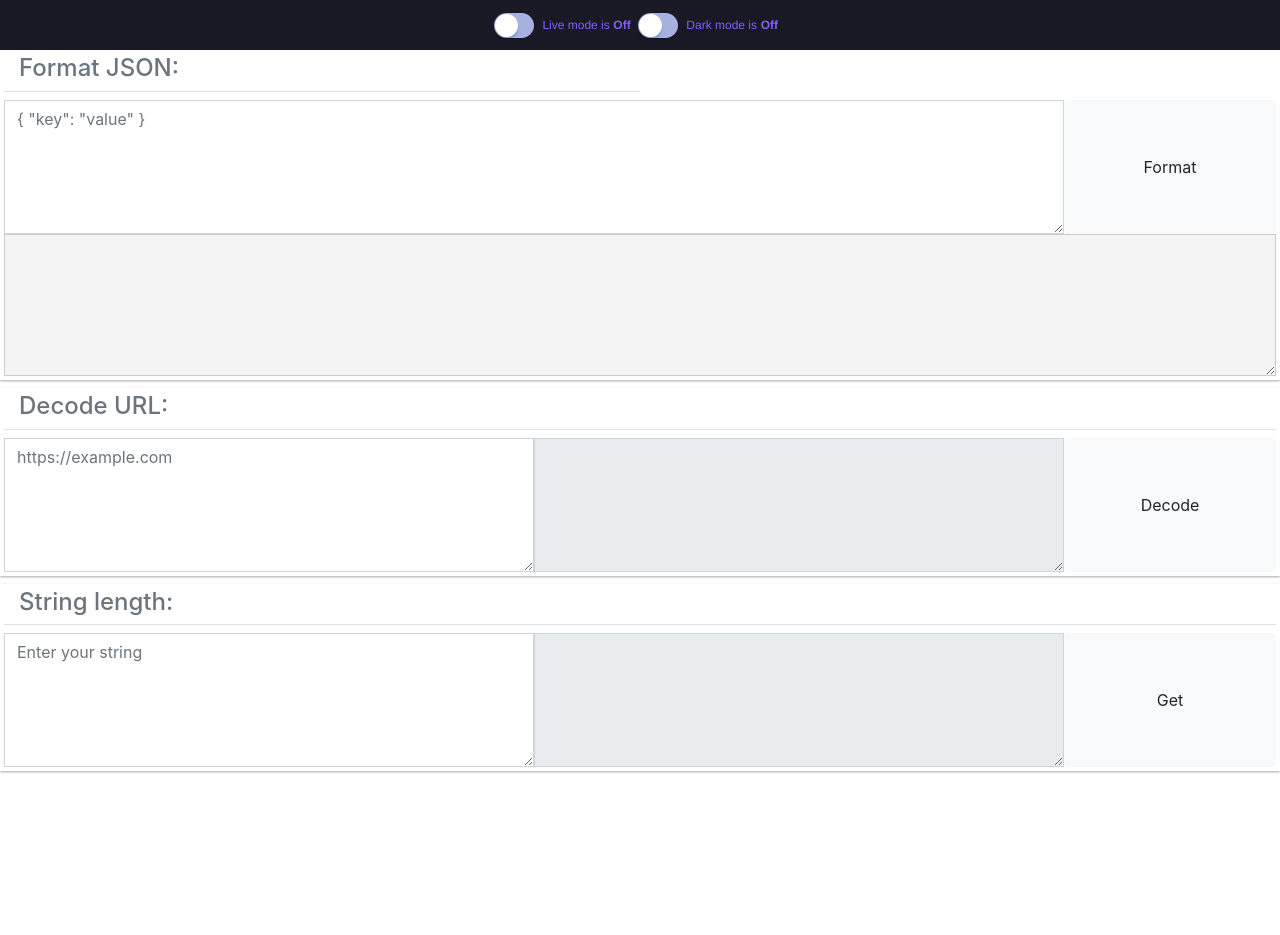
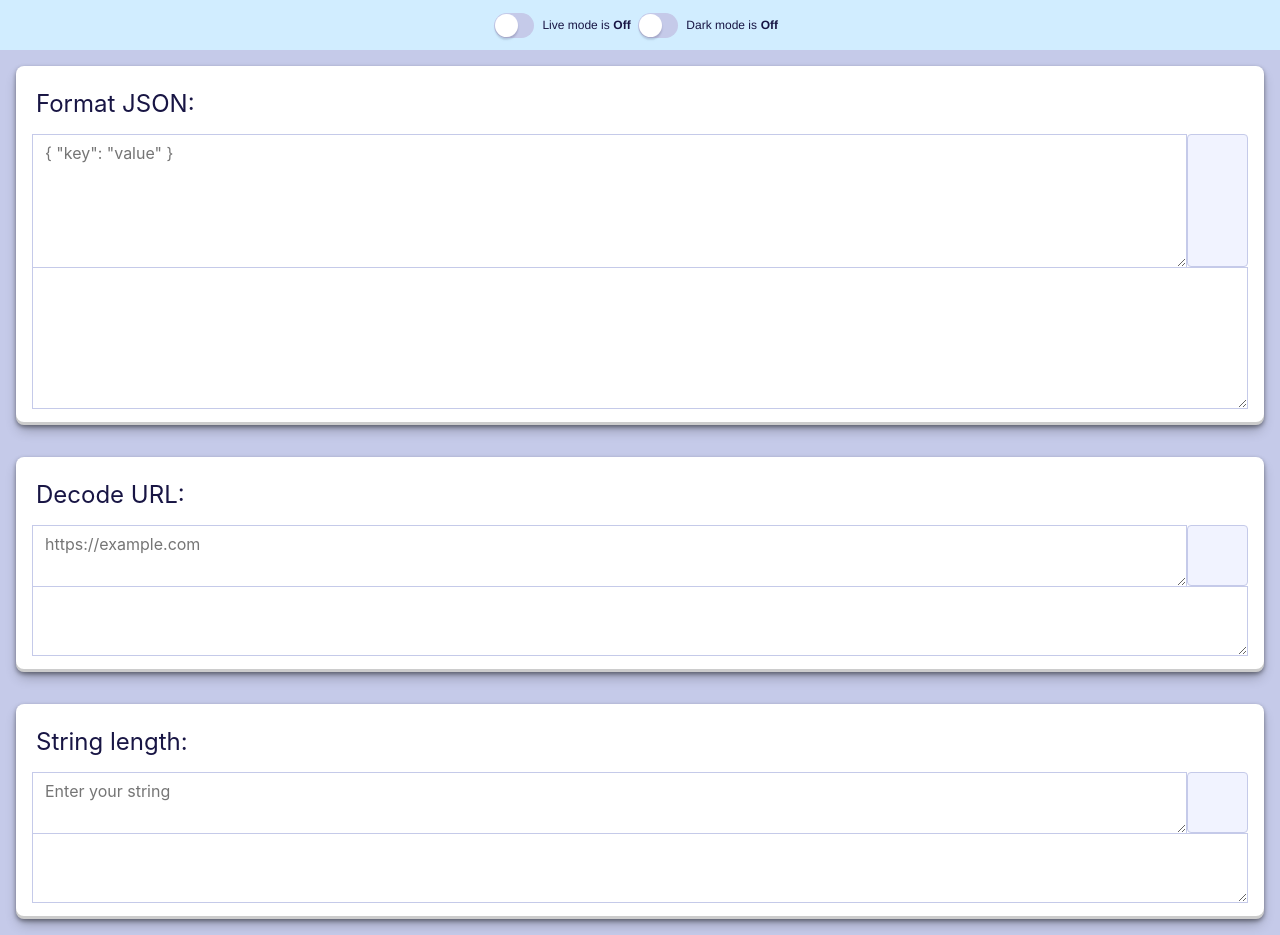
Before and after one commit to khanhtoan20/helper, a plain HTML site: page index.html in a window 1280 px wide. Before the commit the page ends 800 px from the top, so only its background shows below. Drawn offline with Linux system fonts and the light colour scheme.

Commit message:
refactor(helper): styles & scripts

```diff
--- a/index.html
+++ b/index.html
@@ -10,8 +10,7 @@
 </head>
 
 <body>
-    <div class="wrapper">
-        <div class="row setting justify-content-center align-items-center">
+    <div class="setting">
         <div class="checkbox-wrapper-35">
             <input value="private" name="switch" id="live" type="checkbox" class="switch">
             <label for="live">
@@ -33,39 +32,28 @@
             </label>
         </div>
     </div>
-        <div class="row">
-            <div class="col-md-12 mb-2 shadowed">
-                <div class="form-group row p-1">
-                    <label class="col-6 h4 pb-2 text-muted border-bottom border-muted" for="inputJson">Format
+    <div class="wrapper">
+        <div class="interface">
+            <div class="function shadowed">
+                <label class="func-name" for="inputJson">Format
                     JSON:</label>
-                    <textarea class="form-control col-10 rounded-0" id="inputJson" rows="5"
-                        placeholder='{ "key": "value" }'></textarea>
-                    <button class="btn btn-light col-2" onclick="formatJSON()">Format</button>
-                    <textarea class="form-control col-12 rounded-0 user-select-all" id="formattedJsonOutput" rows="5"
-                        readonly></textarea>
+                <textarea class="func-input" id="inputJson" rows="5" placeholder='{ "key": "value" }'></textarea>
+                <button class="func-action" id="actionJson"></button>
+                <textarea class="func-output" id="formattedJsonOutput" rows="5" readonly></textarea>
             </div>
+            <div class="function shadowed">
+                <label class="func-name" for="inputUrl">Decode
+                    URL:</label>
+                <textarea class="func-input" id="inputUrl" rows="2" placeholder="https://example.com"></textarea>
+                <button class="func-action" id="actionUrl"></button>
+                <textarea class="func-output" id="decodedUrlOutput" rows="2" readonly></textarea>
             </div>
-            <div class="col-md-12 mb-2 shadowed">
-                <div class="form-group row p-1">
-                    <label class="col-12 h4 pb-2 text-muted border-bottom border-muted" for="inputUrl">Decode
-                        URL:</label>
-                    <textarea class="form-control col-5 rounded-0" id="inputUrl" rows="5"
-                        placeholder="https://example.com"></textarea>
-                    <textarea class="form-control col-5 rounded-0 user-select-all " id="decodedUrlOutput" rows="5"
-                        readonly></textarea>
-                    <button class="btn btn-light col-2" onclick="decodeURL()">Decode</button>
-                </div>
-            </div>
-            <div class="col-md-12 mb-2 shadowed">
-                <div class="form-group row p-1">
-                    <label class="col-12 h4 pb-2 text-muted border-bottom border-muted" for="inputString">String
+            <div class="function shadowed">
+                <label class="func-name" for="inputString">String
                     length:</label>
-                    <textarea class="form-control col-5 rounded-0" id="inputString" rows="5"
-                        placeholder="Enter your string"></textarea>
-                    <textarea class="form-control col-5 rounded-0 user-select-all" id="stringLengthOutput" rows="5"
-                        readonly></textarea>
-                    <button class="btn btn-light col-2" onclick="getStringLength()">Get</button>
-                </div>
+                <textarea class="func-input" id="inputString" rows="2" placeholder="Enter your string"></textarea>
+                <button class="func-action" id="actionString"></button>
+                <textarea class="func-output" id="stringLengthOutput" rows="2" readonly></textarea>
             </div>
         </div>
     </div>
--- a/main.js
+++ b/main.js
@@ -11,12 +11,15 @@ const [darkMode, setDarkMode] = useState(document.getElementById('dark'));
  */
 const [url, setUrl] = useState(document.getElementById('inputUrl'));
 const [urlOutput, setUrlOutput] = useState(document.getElementById('decodedUrlOutput'));
+const [urlAction, setUrlAction] = useState(document.getElementById('actionUrl'));
 
 const [string, setString] = useState(document.getElementById('inputString'));
 const [stringOutput, setStringOutput] = useState(document.getElementById('stringLengthOutput'));
+const [stringAction, setStringAction] = useState(document.getElementById('actionString'));
 
 const [json, setJson] = useState(document.getElementById('inputJson'));
 const [jsonOutput, setJsonOutput] = useState(document.getElementById('formattedJsonOutput'));
+const [jsonAction, setJsonAction] = useState(document.getElementById('actionJson'));
 
 /**
  * Function Declaration
@@ -62,3 +65,11 @@ liveMode().addEventListener('change', () => {
         json().removeEventListener('input', formatJSON);
     }
 });
+
+darkMode().addEventListener('change', () => {
+    document.body.classList.toggle('dark-mode');
+})
+
+urlAction().addEventListener('click', decodeURL);
+jsonAction().addEventListener('click', formatJSON);
+stringAction().addEventListener('click', getStringLength);
--- a/styles.css
+++ b/styles.css
@@ -1,34 +1,156 @@
+:root {
+    --shadow: rgba(0, 0, 0, 0.4) 0px 2px 4px, rgba(0, 0, 0, 0.3) 0px 7px 13px -3px, rgba(0, 0, 0, 0.2) 0px -3px 0px inset;
+    --body-bg-color: #c5cae9;
+    --setting-bg-color: #d1edff;
+    --setting-color: #181544;
+    --switch-on-bg-color: #2b67f5;
+    --switch-off-bg-color: #c5cae9;
+    --func-bg-color: #ffffff;
+    --func-name-color: #181544;
+    --func-input-bg-color: #ffffff;
+    --func-input-color: #495057;
+    --func-input-border-color: #c5cae9;
+    --func-output-bg-color: #ffffff;
+    --func-output-color: #495057;
+    --func-output-border-color: #c5cae9;
+    --func-action-hover-bg-color: #d1edff;
+    --func-action-bg-color: #f1f3ff;
+    --func-action-border-color: #c5cae9;
+}
+
+.dark-mode {
+    --body-bg-color: #212121;
+    --setting-bg-color: #000000;
+    --setting-color: #FFFFFF;
+    --switch-on-bg-color: #3d3d3d;
+    --switch-off-bg-color: #aaaaaa;
+    --func-bg-color: #181818;
+    --func-name-color: #FFFFFF;
+    --func-input-bg-color: #323232;
+    --func-input-color: #FFFFFF;
+    --func-input-border-color: #000000;
+    --func-output-bg-color: #323232;
+    --func-output-color: #FFFFFF;
+    --func-output-border-color: #000000;
+    --func-action-hover-bg-color: #3d3d3d;
+    --func-action-bg-color: #212121;
+    --func-action-border-color: #000000;
+}
+
+body {
+    background-color: var(--body-bg-color);
+}
+
 body::-webkit-scrollbar {
     display: none;
 }
 
 .wrapper {
     width: 100%;
-    padding-right: 15px;
-    padding-left: 15px;
+    margin-top: 50px;
+}
+
+.interface {
+    display: flex;
+    flex-direction: column;
 }
 
 .shadowed {
-    box-shadow: rgba(0, 0, 0, 0.12) 0px 1px 3px, rgba(0, 0, 0, 0.24) 0px 1px 2px;
+    box-shadow: var(--shadow);
+}
+
+.function {
+    background-color: var(--func-bg-color);
+    margin: 1rem;
+    display: flex;
+    flex-wrap: wrap;
+    padding: 1rem;
+    border-radius: .5rem;
+}
+
+.func-name {
+    color: var(--func-name-color);
+    font-size: 1.5rem;
+    padding: .25rem;
+    flex: 0 0 100%;
+}
+
+.func-input {
+    display: block;
+    width: 100%;
+    height: auto;
+    padding: 0.375rem 0.75rem;
+    font-size: 1rem;
+    font-weight: 400;
+    line-height: 1.5;
+    color: var(--func-input-color);
+    background-color: var(--func-input-bg-color);
+    background-clip: padding-box;
+    border: 1px solid var(--func-input-border-color);
+    border-bottom: none;
+    border-radius: 0.25rem;
+    transition: border-color .15s ease-in-out,box-shadow .15s ease-in-out;
+    border-radius: 0;
+    flex: 0 0 95%;
+}
+
+.func-input:focus-visible {
+    outline: none;
+}
+
+.func-output:focus-visible {
+    outline: none;
+}
+
+.func-output {
+    font-family: 'Courier New', monospace;
+    white-space: pre-wrap;
+    padding: 10px;
+    background-color: var(--func-output-bg-color);
+    border: 1px solid var(--func-output-border-color);
+    border-radius: 0;
+    overflow: auto;
+    flex: 0 0 100%;
+    color: var(--func-output-color);
+}
+
+.func-action {
+    flex: 0 0 5%;
+    display: inline-block;
+    font-weight: 400;
+    background-color: var(--func-action-bg-color);
+    color: #212529;
+    text-align: center;
+    vertical-align: middle;
+    -webkit-user-select: none;
+    -moz-user-select: none;
+    -ms-user-select: none;
+    user-select: none;
+    border: 1px solid var(--func-action-border-color);
+    padding: 0.375rem 0.75rem;
+    font-size: 1rem;
+    line-height: 1.5;
+    border-radius: 0.25rem;
+    transition: color .15s ease-in-out,background-color .15s ease-in-out,border-color .15s ease-in-out,box-shadow .15s ease-in-out;
+}
+
+.func-action:hover {
+    background-color: var(--func-action-hover-bg-color);
 }
 
 .form-group {
     margin-bottom: 0 !important;
 }
 
-#formattedJsonOutput {
-    font-family: 'Courier New', monospace;
-    white-space: pre-wrap;
-    padding: 10px;
-    background-color: #f4f4f4;
-    border: 1px solid #ccc;
-    border-radius: 5px;
-    overflow: auto;
-}
-
 .setting {
-    background-color: #191825;
-    color: #865DFF;
+    position: fixed;
+    top: 0;
+    width: 100vw;
+    display: flex;
+    justify-content: center;
+    align-items: center;
+    background-color: var(--setting-bg-color);
+    color: var(--setting-color);
     height: 50px;
 }
 
@@ -64,7 +186,7 @@ body::-webkit-scrollbar {
 }
 
 .checkbox-wrapper-35 .switch+label::before {
-    background-color: #A6B1E1;
+    background-color: var(--switch-off-bg-color);
     border-radius: 500px;
     height: 25px;
     margin-right: 8px;
@@ -131,7 +253,7 @@ body::-webkit-scrollbar {
 }
 
 .checkbox-wrapper-35 .switch:checked+label::before {
-    background-color: #DCD6F7;
+    background-color: var(--switch-on-bg-color);
 }
 
 .checkbox-wrapper-35 .switch:checked+label::after {
```
Lines whose indentation alone changed are shown as unchanged.
